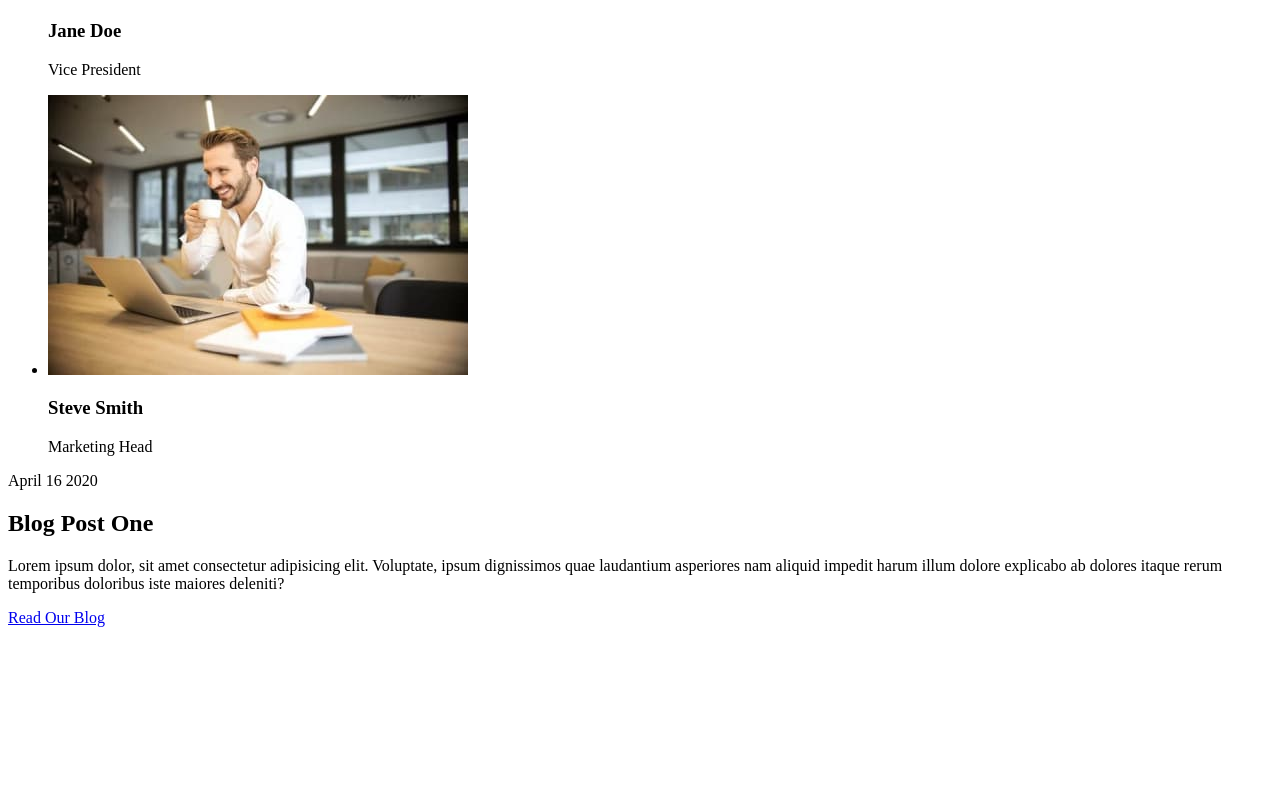
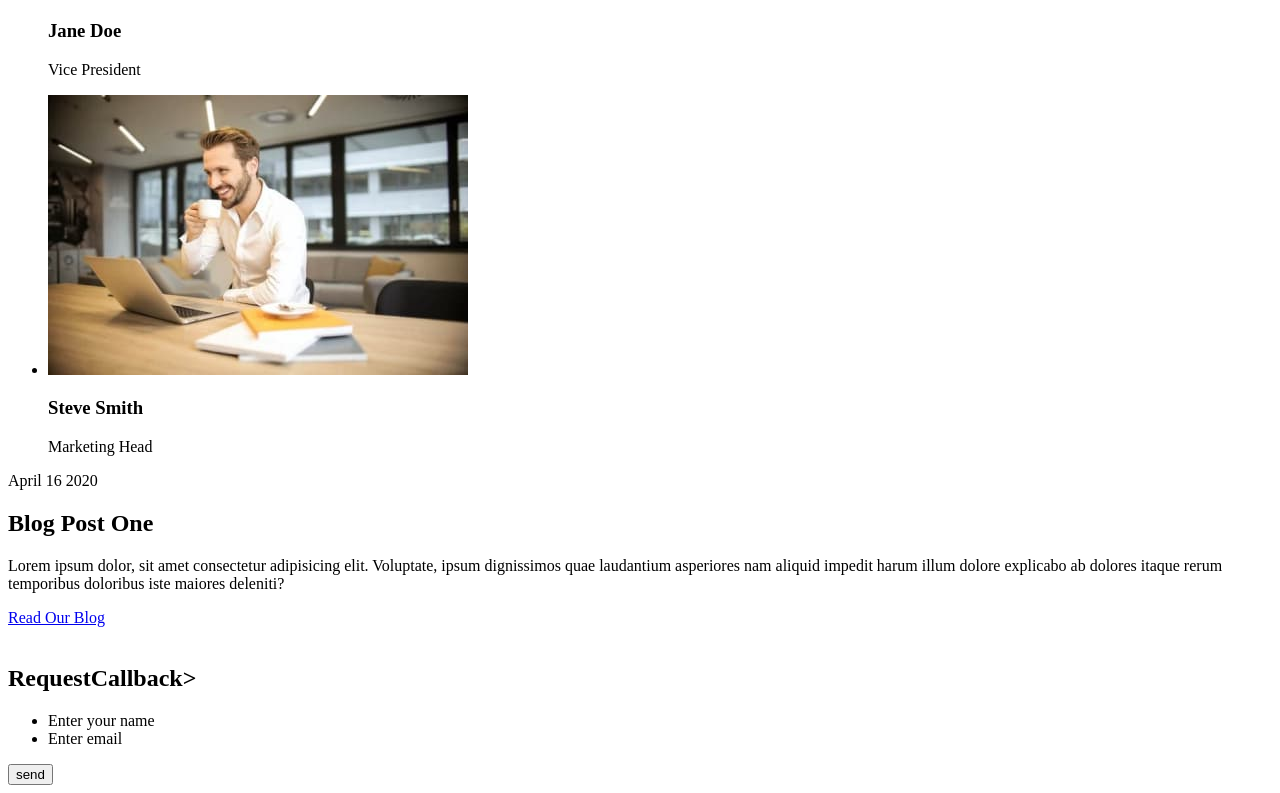
Before and after one commit to Hlafira/fson61-brave-people, a plain HTML site: page index.html in a window 1280 px wide. Shown: the part 3434-4227 px from the top of the page. Before the commit the page ends 4069 px from the top, so only its background shows below. Drawn offline with Linux system fonts and the light colour scheme.

Commit message:
Update index.html
footer

```diff
--- a/index.html
+++ b/index.html
@@ -119,13 +119,13 @@
         </li>
         <li>
           <img src="./images/who-we-are/jane.jpg" alt="" width="420" height="280" />
-            <h3>Jane Doe</h3>
-            <p>Vice President</p>
+          <h3>Jane Doe</h3>
+          <p>Vice President</p>
         </li>
         <li>
           <img src="./images/who-we-are/steve.jpg" alt="" width="420" height="280" />
-            <h3>Steve Smith</h3>
-            <p>Marketing Head</p>
+          <h3>Steve Smith</h3>
+          <p>Marketing Head</p>
         </li>
       </ul>
     </section>
@@ -142,4 +142,27 @@
       <a href="#" class="blog-link">Read Our Blog</a>
     </article>
   </body>
+
+  <!-- ===========FOOTER================== -->
+  <footer>
+    <section class="footers-blocks">
+      <div class="footer-left-side">
+        <img src="" alt="" />
+      </div>
+      <div class="footer-right-side">
+        <h2>RequestCallback></h2>
+        <ul class="request Callback">
+          <li>Enter your name</li>
+          <li>Enter email</li>
+        </ul>
+        <button class="button">send</button>
+      </div>
+    </section>
+    <nav>
+      <Facebook></Facebook>
+      <twitter></twitter>
+      <youtube></youtube>
+      <linkindin></linkindin>
+    </nav>
+  </footer>
 </html>
```
